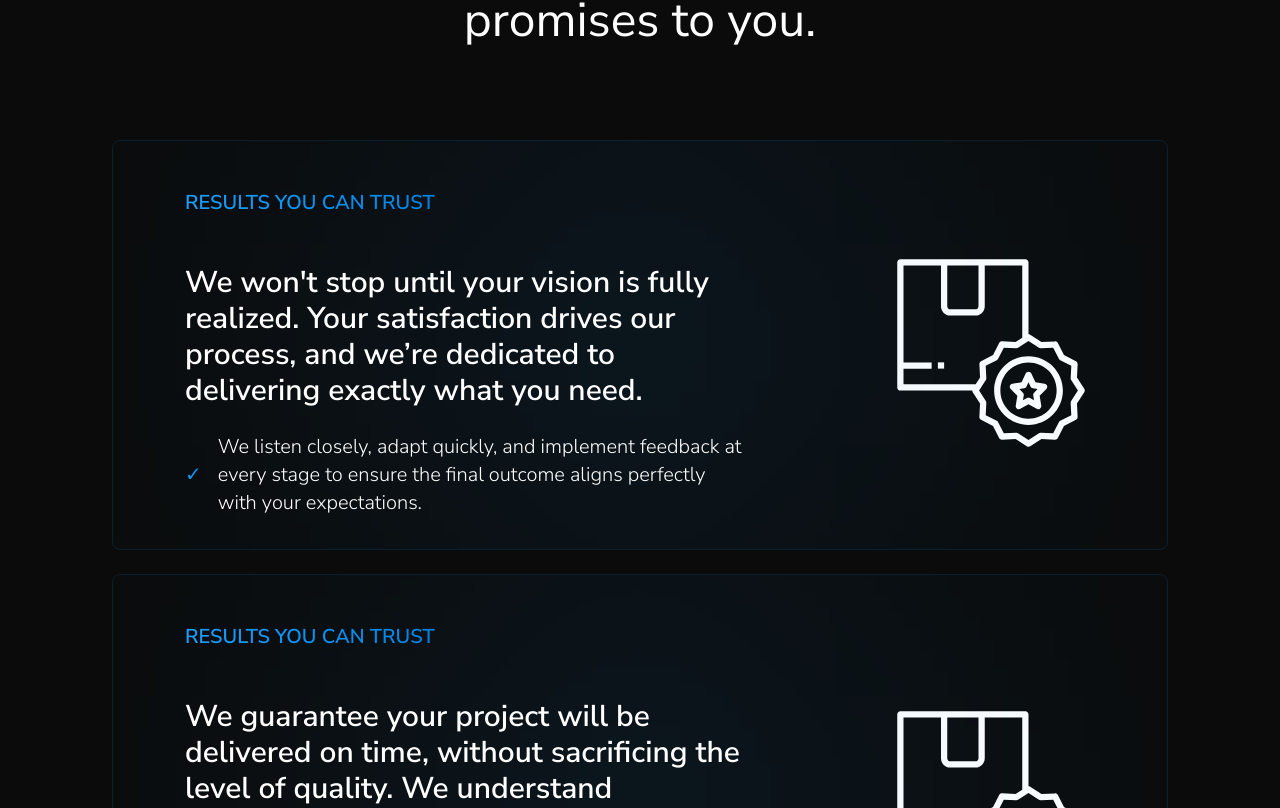
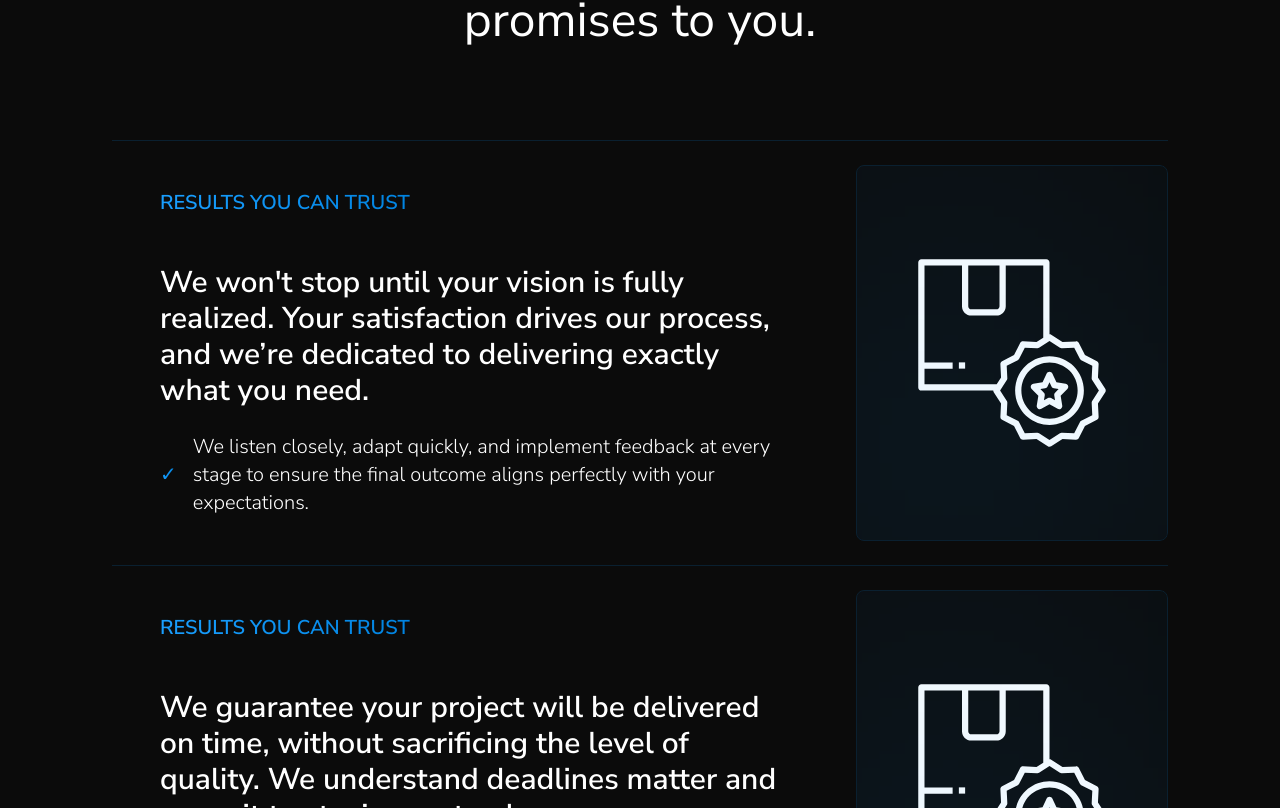
Before and after one commit to zrvnarmarin/BitLyte-Studios-Website, a Next.js app: page / in a window 1280 px wide. Shown: the part 4612-5420 px from the top of the page. Built offline with nearby package versions, Linux system fonts and the light colour scheme.

Commit message:
restyled FAQ title paragraph and restyled ValueCard in AchievemntsSection of home page;

```diff
--- a/app/(home-sections)/AchievementsSection.tsx
+++ b/app/(home-sections)/AchievementsSection.tsx
@@ -91,7 +91,7 @@ export const AchievementCard = ({
     <div
       className={`w-full relative overflow-hidden border-[0.5px] bto-[#27a5ff2b] border-[#0a2030] flex flex-col items-center rounded-lg p-16 z-30`}
     >
-        <div className="w-48 h-48 absolute bottom-0 left-0 bg-gradient-to-r from-[#1A9FFF] to-[#0086E6] z-10 blur-[230px] pointer-events-none"></div>
+      <div className="w-48 h-48 absolute bottom-0 left-0 bg-gradient-to-r from-[#1A9FFF] to-[#0086E6] z-10 blur-[230px] pointer-events-none"></div>
 
       <h3
         className={`font-semibold text-5xl sm:text-7xl text-center text-[#ffffff] z-20`}
@@ -135,17 +135,12 @@ export const PromiseCard = ({
   description,
 }: PromiseCardType) => {
   return (
-    <div className="rounded-lg bg-[#] border-[0.5px] border-[#0a2030] z-20">
+    <div className="roulg bg-[#] border-t-[0.5px] border-[#0a2030] z-20 pt-6">
       <div className="relative rounded-lg overflow-hidden flex flex-col items-center gap-1 z-20">
-
-       {/* Card content */}
-       <div className=" overflow-hidden relative flex flex-col items-center gap-0 justify-start z-20 px-6 pt-12 pb-8">
-        {/* Blur gradients */}
-
-        <div className="w-48 h-48 absolute top-1/2 left-1/2 transform -translate-x-1/2 -translate-y-1/2 bg-gradient-to-r from-[#1A9FFF] to-[#0086E6] z-10 blur-[230px] pointer-events-none"></div>
-
-          <div className="grid grid-cols-3 gap-12 ">
-            <div className="col-span-2 flex flex-col gap-6 items-start z-20 px-12">
+        {/* Card content */}
+        <div className=" overflow-hidden relative flex flex-col items-center gap-0 justify-start z-20 pl-6 ">
+          <div className="grid grid-cols-3 gap-12">
+            <div className="col-span-2 flex flex-col gap-6 items-start z-20 px-6 pt-6 pb-6 ">
               <div>
                 <span className="hidden lg:block text-lg sm:text-xl custom-text font-semibold uppercase">
                   {title}
@@ -163,12 +158,14 @@ export const PromiseCard = ({
                 </p>
               </div>
             </div>
-            <div className="bg-[#] col-span-1 flex flex-col items-center justify-center rounded-lg">
+
+            <div className="relative overflow-hidden bg-[#] col-span-1 flex flex-col items-center justify-center rounded-lg border-[0.5px] border-[#0a2030]">
+              {/* Blur gradients */}
+              <div className="w-48 h-48 absolute bottom-0 left-0 bg-gradient-to-r from-[#1A9FFF] to-[#0086E6] z-10 blur-[230px] pointer-events-none"></div>
               <HighBrandAwareness />
             </div>
           </div>
         </div>
-
       </div>
     </div>
   );
--- a/app/components/FAQSection.tsx
+++ b/app/components/FAQSection.tsx
@@ -62,7 +62,7 @@ function Panel({
       <div className="flex items-center justify-between gap-6 py-2">
         <div className="w-full flex items-center gap-4">
           <span className="hidden lg:block text-lg sm:text-xl custom-text font-semibold">0{id}.</span>
-          <p className="text-xl sm:text-2xl text-[#ffffff] font-semibold">{title}</p>
+          <p className="text-[#ffffff] font-semibold text-2xl xs:text-3xl">{title}</p>
         </div>
         {isActive ? (
           <span className="rotate-90 duration-300">
```
